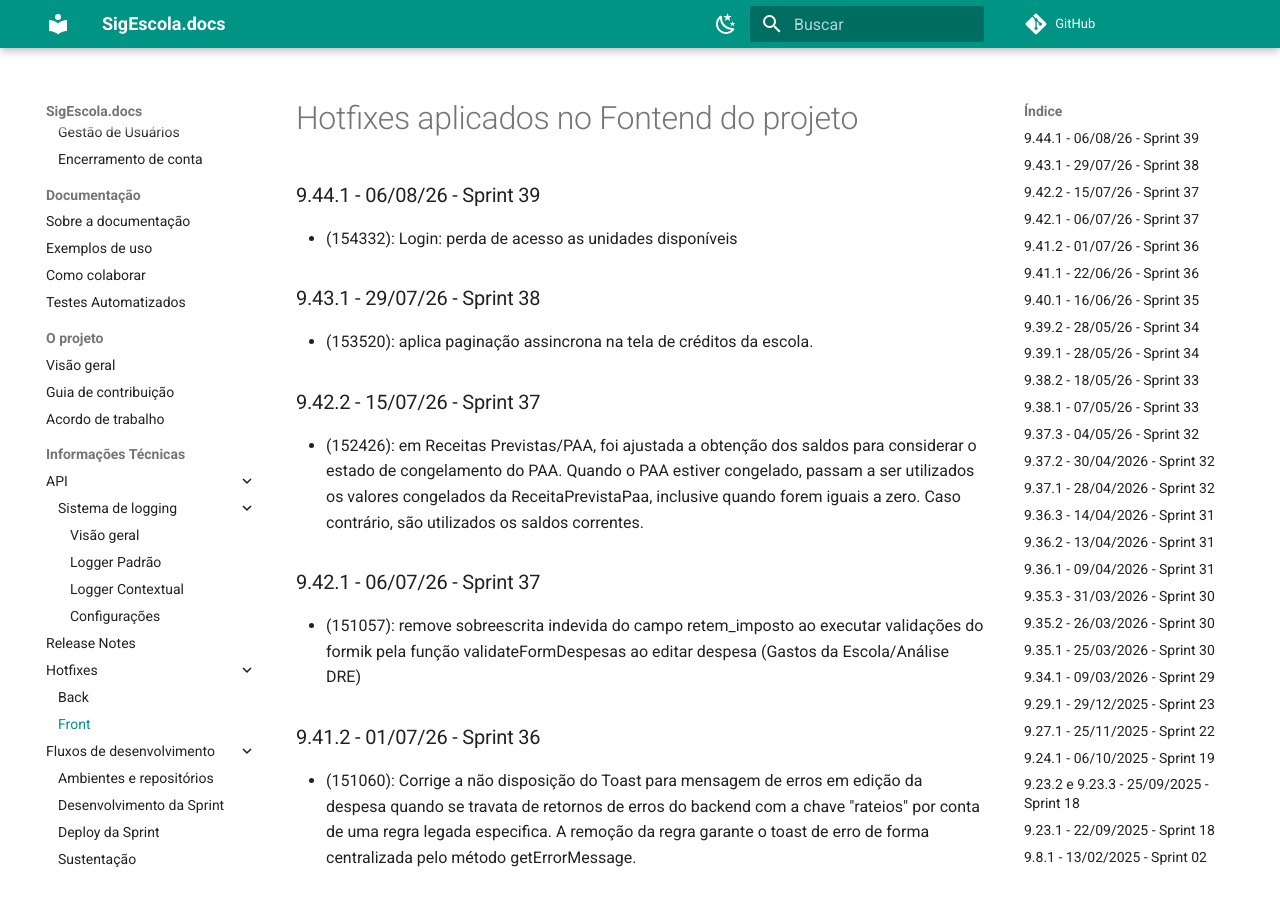
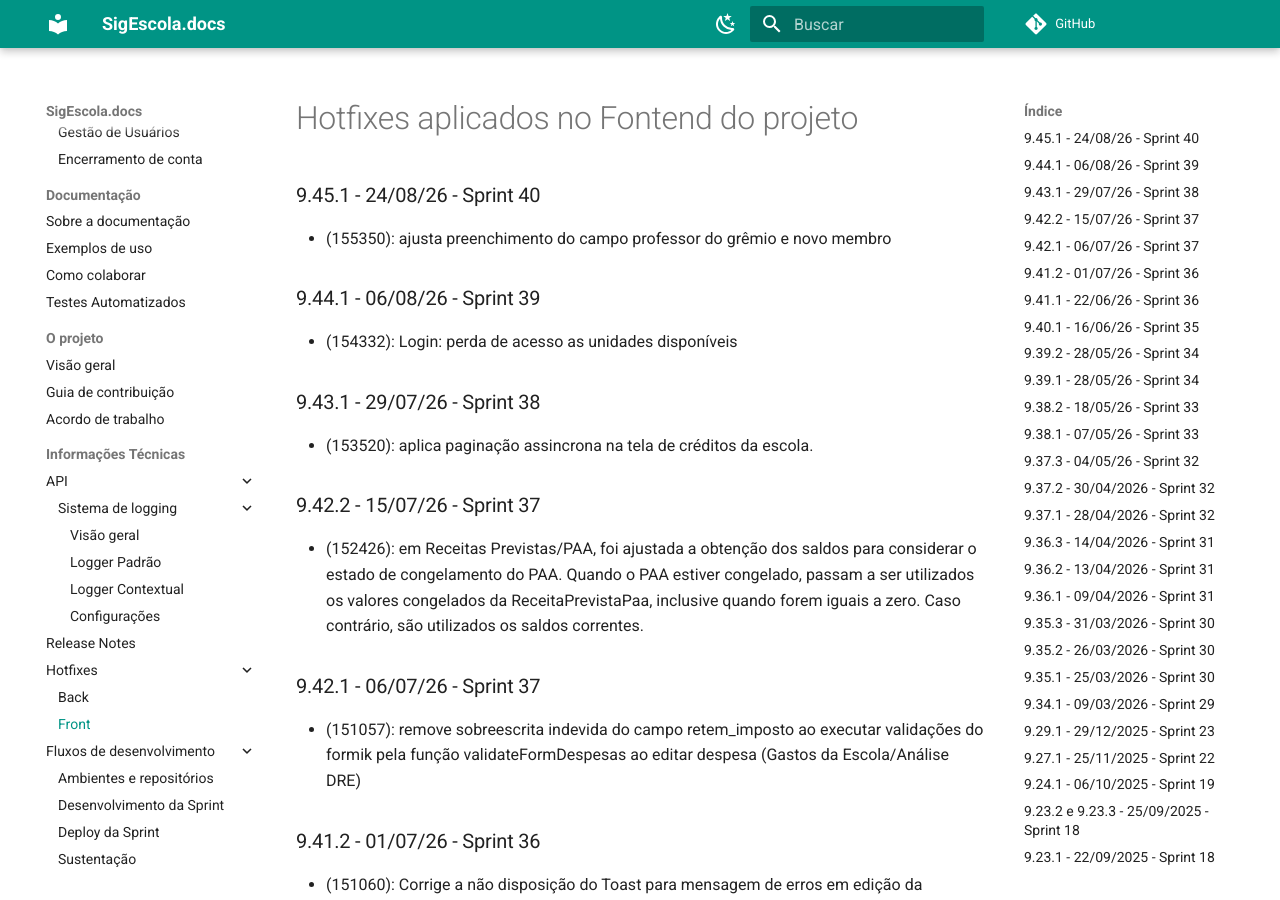
Before and after one commit to prefeiturasp/SME-PTRF-Docs, an MkDocs documentation site: the page built from docs/projeto/hotfixes_front.md, in a window 1280 px wide and 900 px high. Built offline with MkDocs 1.6.1 and Material for MkDocs 9.7.7, drawn with Linux system fonts in a browser that asks for light colours; comment, search, counter and statistics services are not loaded.

Commit message:
Update hotfixes_front.md

```diff
--- a/docs/projeto/hotfixes_front.md
+++ b/docs/projeto/hotfixes_front.md
@@ -1,4 +1,7 @@
 # Hotfixes aplicados no Fontend do projeto
+
+### 9.45.1 - 24/08/26 - Sprint 40
+* (155350): ajusta preenchimento do campo professor do grêmio e novo membro
 
 ### 9.44.1 - 06/08/26 - Sprint 39
 * (154332): Login: perda de acesso as unidades disponíveis
```
